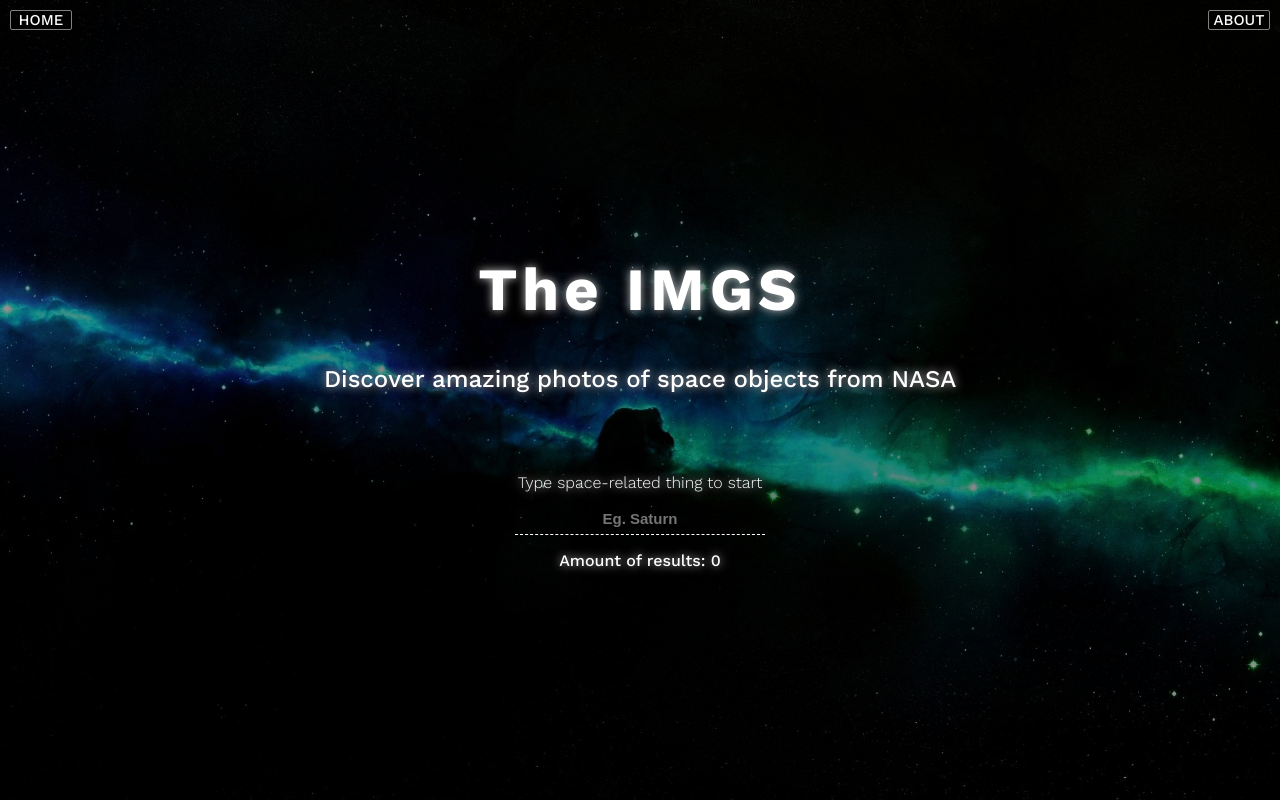
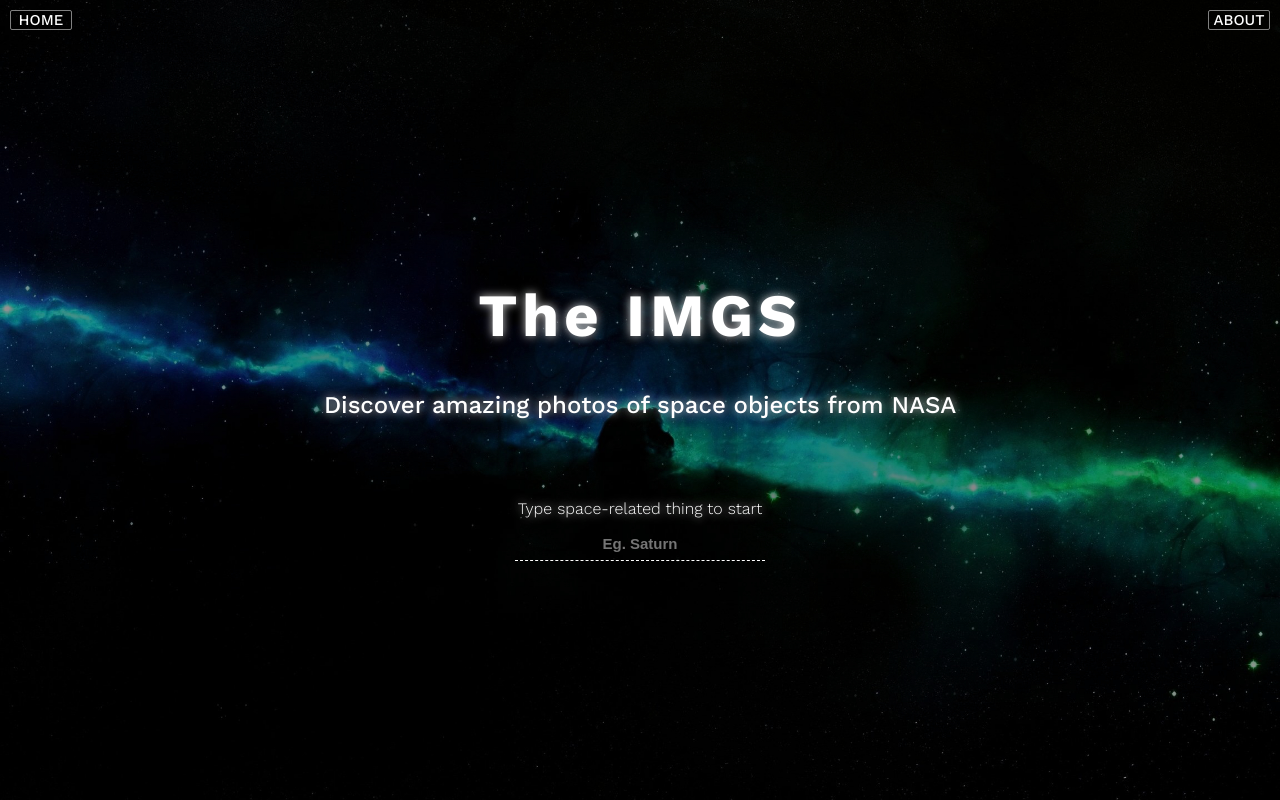
Before and after one commit to krystianksiazek/IMGS, a Vue app: page / in a window 1280 px wide. Built offline with nearby package versions, Linux system fonts and the light colour scheme.

Commit message:
Next few updates in counting the results

```diff
--- a/src/views/Main.vue
+++ b/src/views/Main.vue
@@ -12,13 +12,13 @@
         v-model="query"
         @input="search"
       />
-      <p class="queryStats">Amount of results:
-        <span v-if="results.length >= 100">
-          Above
-        </span>
-        {{results.length}}
-      </p>
     </div>
+    <p v-if="state === '1'" class="queryStats">Amount of results:
+      <span v-if="results.length >= 100">
+        Above
+      </span>
+      {{results.length}}
+    </p>
   </div>
 </template>
 
@@ -72,8 +72,14 @@
 <style lang="scss" scoped>
   .startExploringInput {
     border-bottom: 1px dashed red !important;
+    box-shadow: 0 10px 8px -4px rgba(255, 0, 0, 0.2) !important;
+    @media (max-width: 768px)
+    {
+      box-shadow: 0 15px 8px -4px rgba(255, 0, 0, 0.2) !important;
+    }
   }
   .mainWrapper {
+    text-shadow: 0 0 10px rgb(200, 200, 200);
     display: flex;
     flex-direction: column;
     align-items: center;
@@ -82,7 +88,6 @@
     margin: 0;
   }
   .query {
-    text-shadow: 0 0 10px rgb(200, 200, 200);
     margin-top: 60px;
     display: flex;
     flex-direction: column;
```
